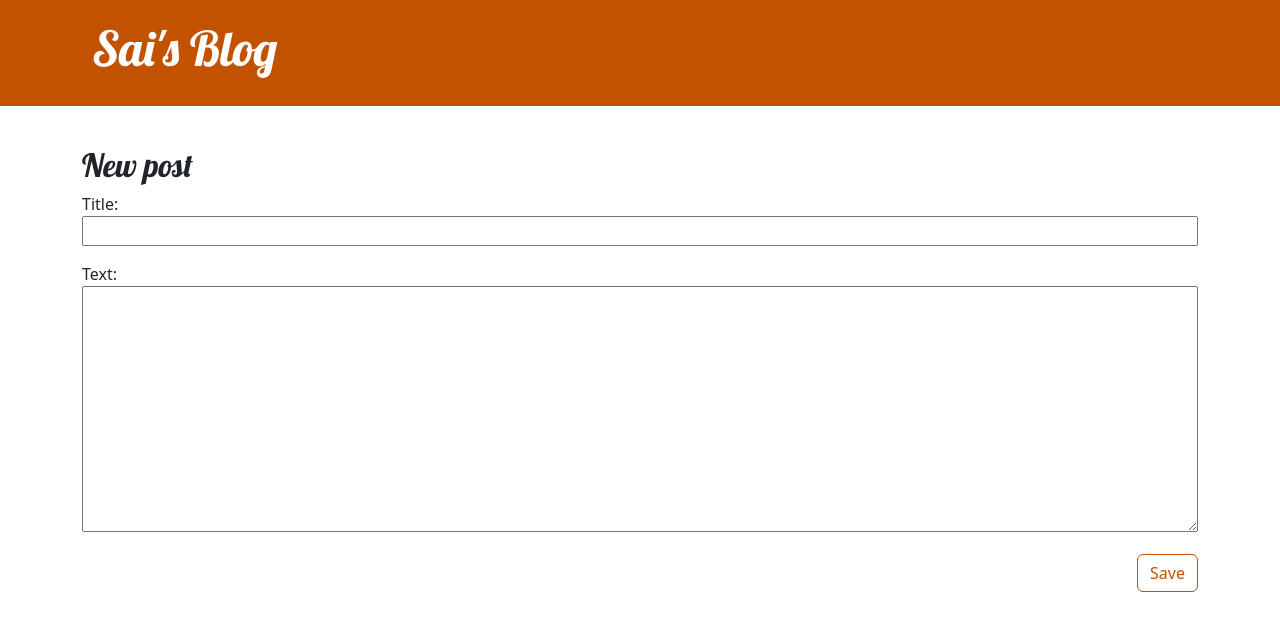
After one commit to th3grimreaper/mysite, a Django app: page /post/new/ in a window 1280 px wide. The commit adds this page. Shown: the top 631 px of the page. Run offline with Django 4.2, Linux system fonts and the light colour scheme; parts of the project's set-up code (start-up, migrations or seed data) failed here and were passed over.

Commit message:
add views to create/edit blog post inside the site

```diff
--- /dev/null
+++ b/blog/forms.py
@@ -0,0 +1,8 @@
+from django import forms
+from .models import Post
+
+
+class PostForm(forms.ModelForm):
+    class Meta:
+        model = Post
+        fields = {"title", "text"}
--- a/blog/templates/blog/base.html
+++ b/blog/templates/blog/base.html
@@ -20,6 +20,11 @@
   <body>
     <header class="page-header">
       <div class="container">
+        {% if user.is_authenticated %}
+          <a href="{% url 'post_new' %}" class="top-menu">
+            {% include './icons/file-earmark-plus.svg' %}
+          </a>
+        {% endif %}
         <h1>
           <a href="/">Sai's Blog</a>
         </h1>
--- a/blog/templates/blog/post_detail.html
+++ b/blog/templates/blog/post_detail.html
@@ -1,5 +1,10 @@
 {% extends 'blog/base.html' %} {% block content %}
 <article class="post">
+  <aside class="actions">
+    <a href="{% url 'post_edit' pk=post.pk %}" class="btn btn-secondary">
+      {% include './icons/pencil-fill.svg' %}
+    </a>
+  </aside>
   {% if post.published_date %}
   <time class="date"> {{ post.published_date }} </time>
   {% endif %}
--- /dev/null
+++ b/blog/templates/blog/post_edit.html
@@ -0,0 +1,7 @@
+{% extends 'blog/base.html' %} {% block content %}
+<h2>New post</h2>
+<form method="post" class="post-form">
+  {% csrf_token %} {{ form.as_p }}
+  <button type="submit" class="save btn btn-secondary">Save</button>
+</form>
+{% endblock %}
--- a/blog/urls.py
+++ b/blog/urls.py
@@ -5,4 +5,6 @@ from . import views
 urlpatterns = [
     path("", views.post_list, name="post_list"),
     path("post/<int:pk>/", views.post_detail, name="post_detail"),
+    path("post/<int:pk>/edit/", views.post_edit, name="post_edit"),
+    path("post/new/", views.post_new, name="post_new"),
 ]
--- a/blog/views.py
+++ b/blog/views.py
@@ -1,6 +1,7 @@
-from django.shortcuts import render, get_object_or_404
+from django.shortcuts import redirect, render, get_object_or_404
 from django.utils import timezone
 from .models import Post
+from .forms import PostForm
 
 
 # Create your views here.
@@ -14,3 +15,32 @@ def post_list(request):
 def post_detail(request, pk):
     post = get_object_or_404(Post, pk=pk)
     return render(request, "blog/post_detail.html", {"post": post})
+
+
+def post_new(request):
+    if request.method == "POST":
+        form = PostForm(request.POST)
+        if form.is_valid():
+            post = form.save(commit=False)
+            post.author = request.user
+            post.published_date = timezone.now()
+            post.save()
+            return redirect("post_detail", pk=post.pk)
+    else:
+        form = PostForm()
+    return render(request, "blog/post_edit.html", {"form": form})
+
+
+def post_edit(request, pk):
+    post = get_object_or_404(Post, pk=pk)
+    if request.method == "POST":
+        form = PostForm(request.POST, instance=post)
+        if form.is_valid():
+            post = form.save(commit=False)
+            post.author = request.user
+            post.published_date = timezone.now()
+            post.save()
+            return redirect("post_detail", pk=post.pk)
+    else:
+        form = PostForm(instance=post)
+    return render(request, "blog/post_edit.html", {"form": form})
```
Also changed, not shown: blog/templates/blog/icons/file-earmark-plus.svg (added), blog/templates/blog/icons/pencil-fill.svg (added).
